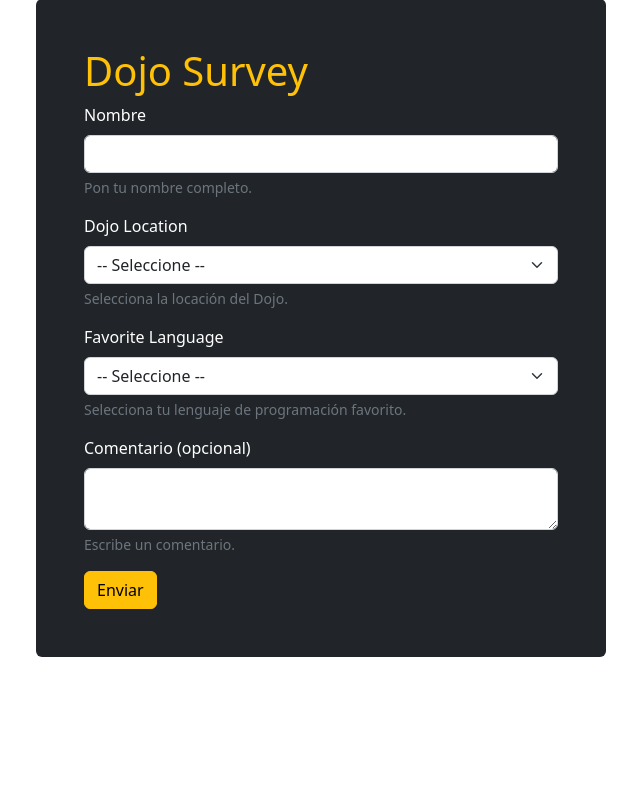
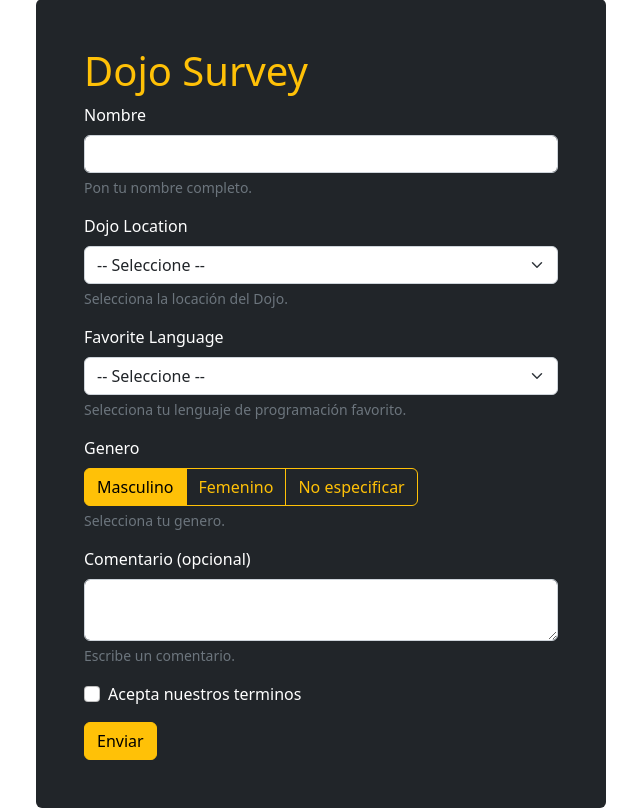
Before and after one commit to bri-ramirez/encuesta-dojo, a Flask app: page / in a window 1280 px wide. Shown: the part 49-857 px from the top of the page, without its empty margins (319-959 px from the left). Before the commit the page ends 706 px from the top, so only its background shows below. Run offline with Flask 2, Linux system fonts and the light colour scheme; some libraries are stand-ins or nearby versions.

Commit message:
add bonus

```diff
--- a/server.py
+++ b/server.py
@@ -8,11 +8,18 @@ def encuesta():
 
 @app.route('/process', methods=['POST'])
 def process():
+
+    acepta = "No acepta terminos"
+    if 'acepta' in request.form:
+        acepta = "Si acepta terminos"
+
     session['encuesta'] = {
         "name": request.form["name"],
+        "genero": request.form["genero"],
         "location": request.form["location"],
         "language": request.form["language"],
-        "comment": request.form["comment"]
+        "comment": request.form["comment"],
+        "acepta": acepta,
     }
     return redirect('/result')
 
--- a/templates/index.html
+++ b/templates/index.html
@@ -11,9 +11,9 @@
 <body>
     <main class="container-sm">
         <div class="row d-flex justify-content-center align-items-center mt-5">
-            <div class="w-50 bg-dark rounded p-5">
+            <div class="w-50 bg-dark rounded p-5 text-white">
                 <h1 class="text-warning">Dojo Survey</h1>
-                <form action="/process" method="POST" class="text-white">
+                <form action="/process" method="POST">
                     <div class="mb-3">
                         <label for="name" class="form-label">Nombre</label>
                         <input type="text" name="name" class="form-control" id="name" aria-describedby="nameHelp" required>
@@ -39,11 +39,35 @@
                         </select>
                         <div id="languageHelp" class="form-text">Selecciona tu lenguaje de programación favorito.</div>
                     </div>
+
+                    <div class="mb-3">
+                        <p class="form-label">Genero</p>
+
+                        <div class="btn-group" role="group" aria-label="Genero" aria-describedby="generoHelp">
+                            <input type="radio" class="btn-check" name="genero" id="btnradio1" value="Masculino" autocomplete="off" checked>
+                            <label class="btn btn-outline-warning" for="btnradio1">Masculino</label>
+
+                            <input type="radio" class="btn-check" name="genero" id="btnradio2" value="Femenino" autocomplete="off">
+                            <label class="btn btn-outline-warning" for="btnradio2">Femenino</label>
+
+                            <input type="radio" class="btn-check" name="genero" id="btnradio3" value="No especifico" autocomplete="off">
+                            <label class="btn btn-outline-warning" for="btnradio3">No especificar</label>
+                        </div>
+                        <div id="generoHelp" class="form-text">Selecciona tu genero.</div>
+                    </div>
                     <div class="mb-3">
                         <label for="comment" class="form-label">Comentario (opcional)</label>
                         <textarea name="comment" class="form-control" id="comment" aria-describedby="commentHelp"></textarea>
                         <div id="commentHelp" class="form-text">Escribe un comentario.</div>
                     </div>
+
+                    <div class="form-check mb-3">
+                        <input class="form-check-input" type="checkbox" value="acepta" id="aceptaTerminos" name="acepta">
+                        <label class="form-check-label" for="aceptaTerminos">
+                            Acepta nuestros terminos
+                        </label>
+                    </div>
+
                     <button type="submit" class="btn btn-warning">Enviar</button>
                 </form>
             </div>
--- a/templates/results.html
+++ b/templates/results.html
@@ -14,9 +14,11 @@
             <div class="w-50 bg-dark rounded p-5 text-white">
                 <h1 class="text-warning mb-5">Dojo Survey</h1>
                 <p>Nombre: {{ session["encuesta"]["name"] }} </p>
+                <p>Genero: {{ session["encuesta"]["genero"] }} </p>
                 <p>Locación Dojo: {{ session["encuesta"]["location"] }} </p>
                 <p>Lenguaje Favorito: {{ session["encuesta"]["language"] }} </p>
                 <p>Comentario: {{ session["encuesta"]["comment"] }} </p>
+                <p>Terminos: {{ session["encuesta"]["acepta"] }} </p>
                 <p><a href="{{ url_for('encuesta') }}" class="link-primary">Home</a></p>
             </div>
         </div>
```
